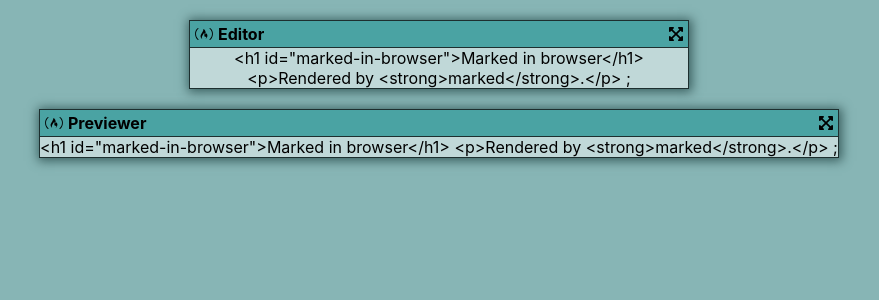
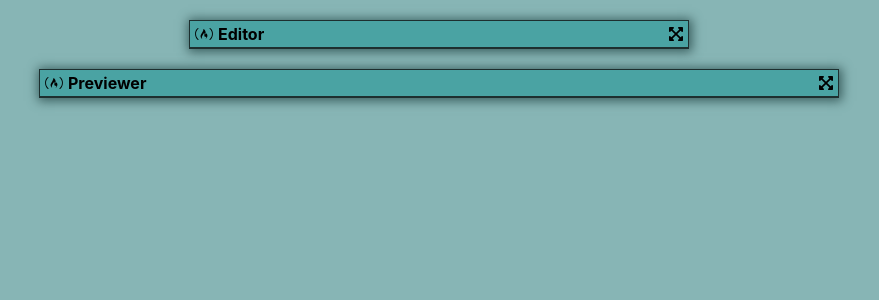
Before and after one commit to LE-Smith/freecodecamp-markdown-viewer, a React (Create React App) app: page / in a window 1280 px wide. Shown: the top 300 px of the page, without its empty margins (201-1080 px from the left). Built offline with nearby package versions, Linux system fonts and the light colour scheme.

Commit message:
refactored project (deleted window component)

```diff
--- a/src/components/Window.js
+++ /dev/null
@@ -1,28 +0,0 @@
-import React from 'react';
-
-import WindowHeader from './WindowHeader';
-import marked from 'marked';
-
-const Window = props => {
-  const styles = {
-    main: {
-      display: 'block',
-      boxShadow: '1px 1px 10px 2px #3a5f5f',
-      height: '100%',
-      border: '1px solid #1d2f2f',
-    },
-  };
-
-  return (
-    <div className="window" style={styles.main}>
-      <WindowHeader
-        headerText={props.headerText}
-        isMaximized={props.isMaximized}
-        onIconClick={props.onIconClick}
-      />
-      {marked('# Marked in browser\n\nRendered by **marked**.')};
-    </div>
-  );
-};
-
-export default Window;
--- a/src/container/Editor.js
+++ b/src/container/Editor.js
@@ -2,7 +2,7 @@ import React from 'react';
 
 import { EDITOR } from '../App';
 
-import Window from '../components/Window';
+import WindowHeader from '../components/WindowHeader';
 
 const Editor = props => {
   const styles = {
@@ -13,13 +13,20 @@ const Editor = props => {
       marginTop: 20,
       marginLeft: 'auto',
       marginRight: 'auto',
-      display: props.isEnabled ? 'block' : 'none'
+      display: props.isEnabled ? 'block' : 'none',
+      boxShadow: '1px 1px 10px 2px #3a5f5f',
+      border: '1px solid #1d2f2f',
     },
   };
 
   return (
     <div style={styles.container}>
-      <Window
+      {/* <Window
+        headerText="Editor"
+        isMaximized={props.isMaximized}
+        onIconClick={props.onIconClick.bind(this, EDITOR)}
+      /> */}
+      <WindowHeader
         headerText="Editor"
         isMaximized={props.isMaximized}
         onIconClick={props.onIconClick.bind(this, EDITOR)}
--- a/src/container/Previewer.js
+++ b/src/container/Previewer.js
@@ -2,10 +2,9 @@ import React from 'react';
 
 import { PREVIEWER } from '../App';
 
-import Window from '../components/Window';
+import WindowHeader from '../components/WindowHeader';
 
 const Previewer = props => {
-
   const styles = {
     container: {
       width: props.isMaximized ? '95vw' : 800,
@@ -14,15 +13,22 @@ const Previewer = props => {
       marginTop: 20,
       marginLeft: 'auto',
       marginRight: 'auto',
-            display: props.isEnabled ? 'block' : 'none'
-        }
-    }
+      display: props.isEnabled ? 'block' : 'none',
+      boxShadow: '1px 1px 10px 2px #3a5f5f',
+      border: '1px solid #1d2f2f',
+    },
+  };
 
   return (
     <div style={styles.container}>
-            <Window headerText="Previewer" isMaximized={props.isMaximized} onIconClick={props.onIconClick.bind(this, PREVIEWER)}/>
+      {/* <Window headerText="Previewer" isMaximized={props.isMaximized} onIconClick={props.onIconClick.bind(this, PREVIEWER)}/> */}
+      <WindowHeader
+        headerText="Previewer"
+        isMaximized={props.isMaximized}
+        onIconClick={props.onIconClick.bind(this, PREVIEWER)}
+      />
     </div>
-    )
+  );
 };
 
 export default Previewer;
```
Lines whose indentation alone changed are shown as unchanged.
